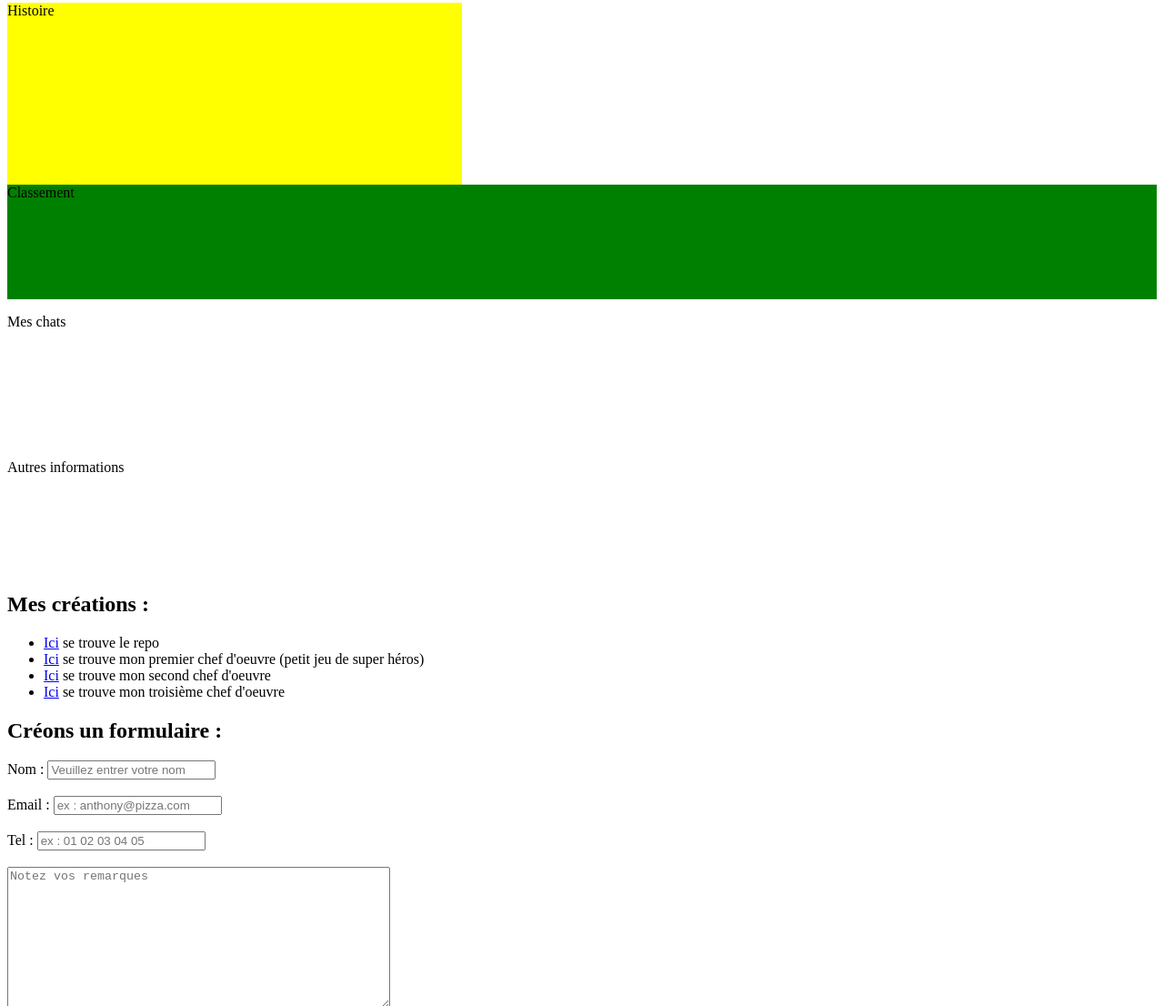
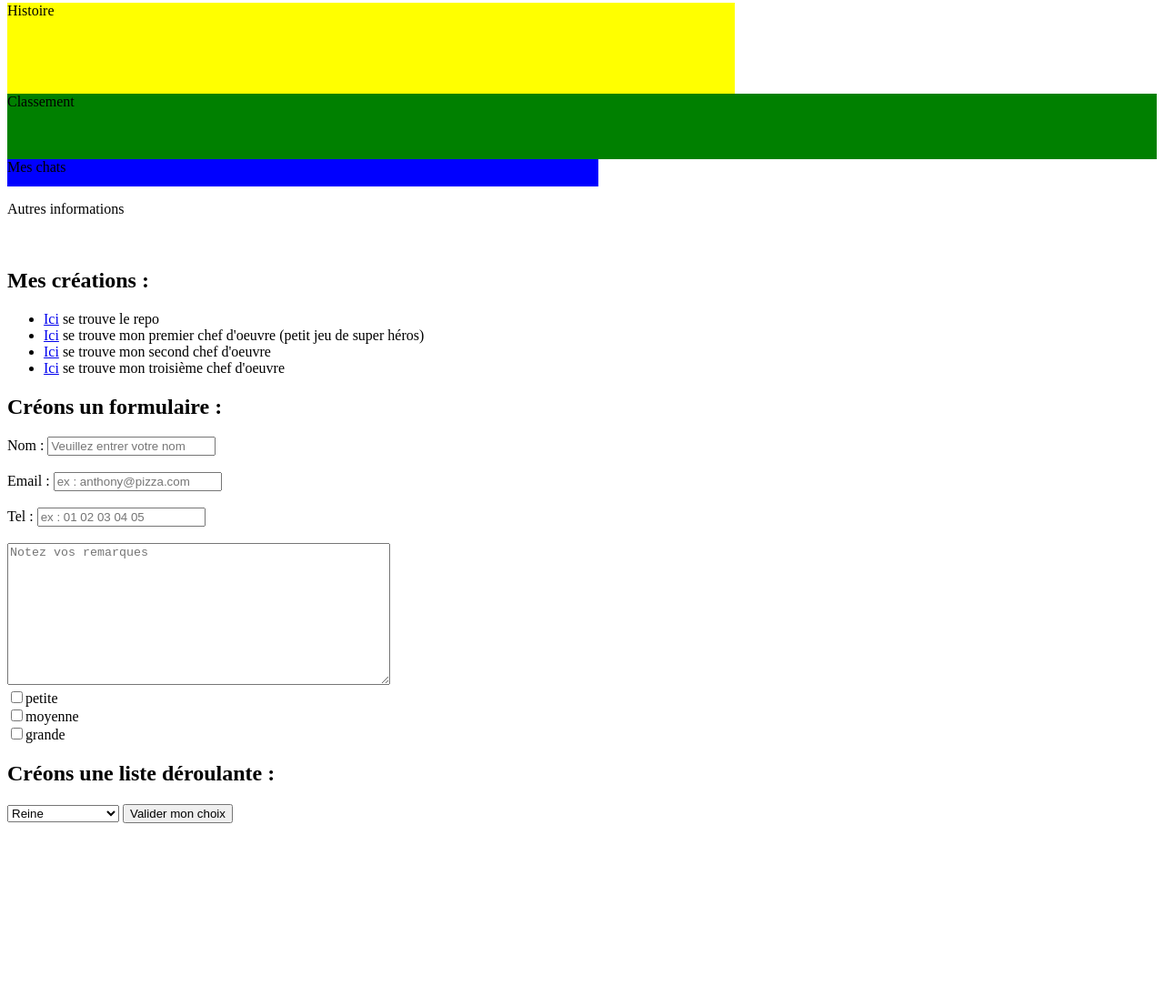
Before and after one commit to anto999/formation-developpeur-web, a plain HTML site: page index.html in a window 1280 px wide. Shown: the part 124-1230 px from the top of the page at 91% size. After the commit the page ends 1037 px from the top, so only its background shows below. Drawn offline with Linux system fonts and the light colour scheme.

Commit message:
4em commit

```diff
--- a/index.html
+++ b/index.html
@@ -8,14 +8,16 @@
 
     <h1>   Bonjour et bienvenu sur mon site !<br></h1>
     <h2> Il claque non?! Mais attendez un peu ...</h2>
-    <div style="background-color: yellow;width: 500px;height: 200px">
+    <div style="background-color: yellow;width: 800px;height: 100px">
       Histoire
     </div>
     <div style="background-color: green">
-      Classement<br> <br><br><br><br><br><br>
+      Classement<br> <br><br><br>
     </div>
-    <p>Mes chats<br><br><br><br><br><br><br><br></p>
-    <p>Autres informations<br><br><br><br><br><br><br></p>
+    <div style ="height: 30px;background-color: blue;width: 650px ">
+      Mes chats
+    </div>
+    <p>Autres informations<br><br><br></p>
     <h2>Mes créations : </h2>
       <ul>
         <li><a href ="https://github.com/anto999/formation-developpeur-web" target ="blank">Ici</a> se trouve le repo</li>
@@ -35,7 +37,18 @@
       <input type="checkbox"value ="petite">petite<br>
       <input type="checkbox"value ="moyenne">moyenne<br>
       <input type="checkbox"value ="grande">grande<br>
-
+    </form>
+    <h2>Créons une liste déroulante :</h2>
+    <form>
+      <select name = "pizza">
+        <option value="Reine">Reine</option>
+        <option value="Calzone">Calzone</option>
+        <option value="Hawaienne">Hawaienne</option>
+        <option value="Mexicaine">Mexicaine</option>
+        <option value="Quatre fromages">Quatre fromages</option>
+        <option value="Végétarienne">Végétarienne</option>
+      </select>
+      <input type="submit" value= "Valider mon choix">
     </form>
   </body>
 </html>
```
